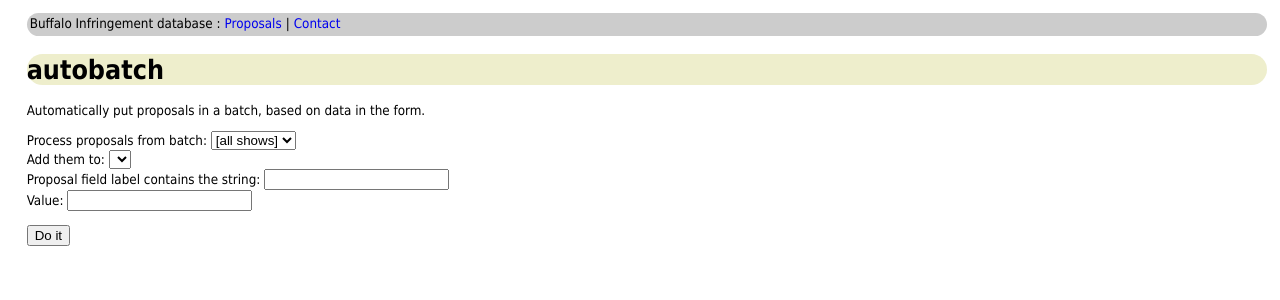
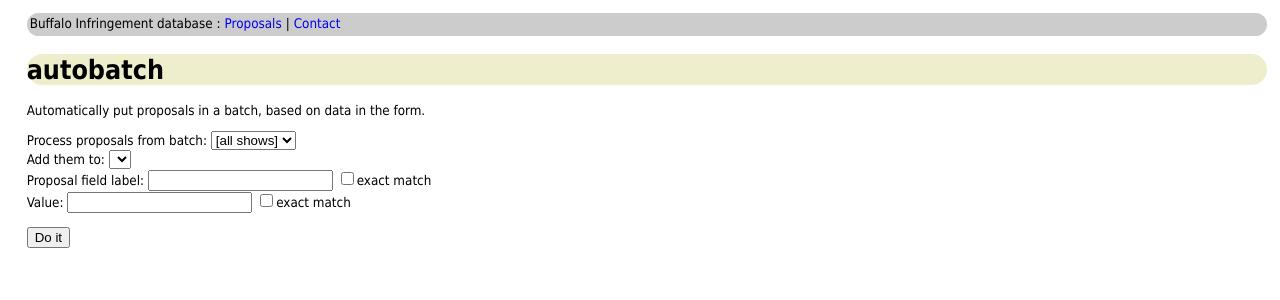
Before and after one commit to infringebuffalo/bif, a PHP site: page /autobatch.php in a window 1280 px wide. Shown: the top 300 px of the page. Run offline with PHP 8.4, Linux system fonts and the light colour scheme; data that the repository does not hold is empty.

Commit message:
added 'exact match' option for autobatch field & value

```diff
--- a/autobatch.php
+++ b/autobatch.php
@@ -16,9 +16,11 @@ Process proposals from batch: <?php echo batchMenu("frombatchid",true); ?>
 <br>
 Add them to: <?php echo batchMenu("newbatchid",false,$batchid); ?>
 <br>
-Proposal field label contains the string: <input type="text" name="fieldlabel" size="20">
+Proposal field label: <input type="text" name="fieldlabel" size="20">
+<input type='checkbox' name='exactlabel' value='1'>exact match
 <br>
 Value: <input type="text" name="value" size="20">
+<input type='checkbox' name='exactvalue' value='1'>exact match
 <p>
 <input type="submit" value="Do it">
 </form>
```
Also changed, not shown: apiFunctions.php (+10 -5 lines).
